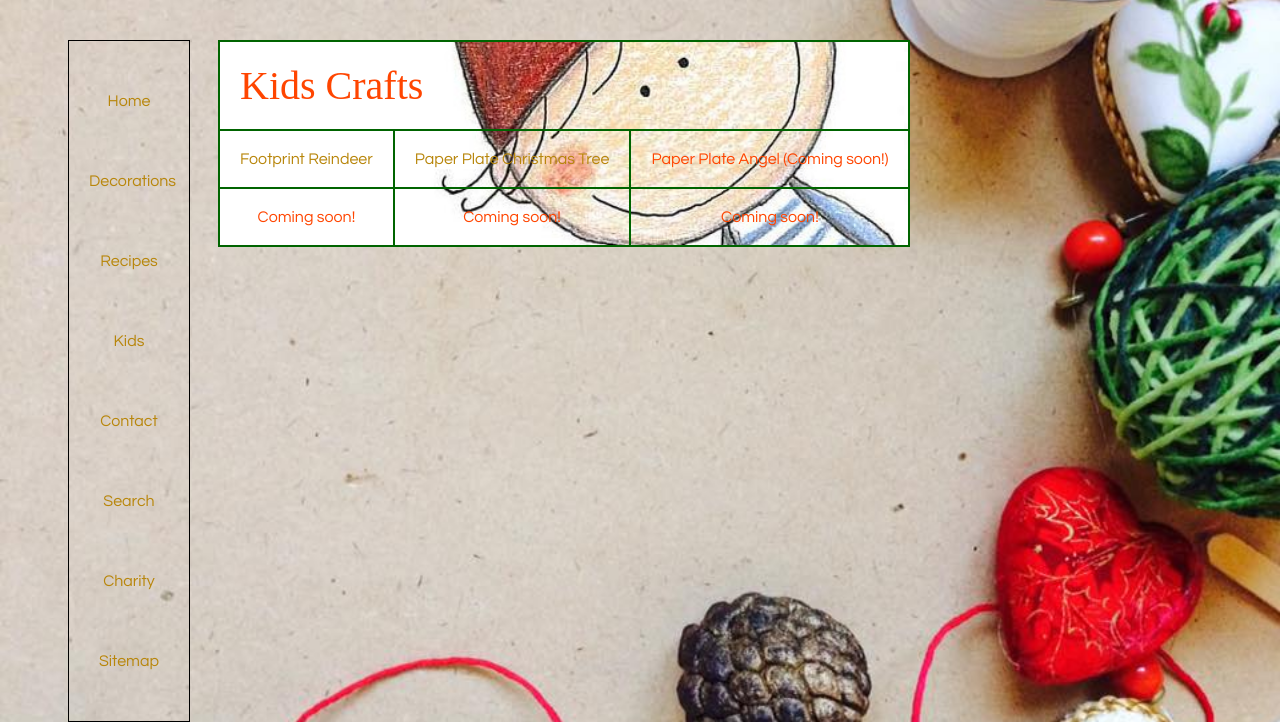
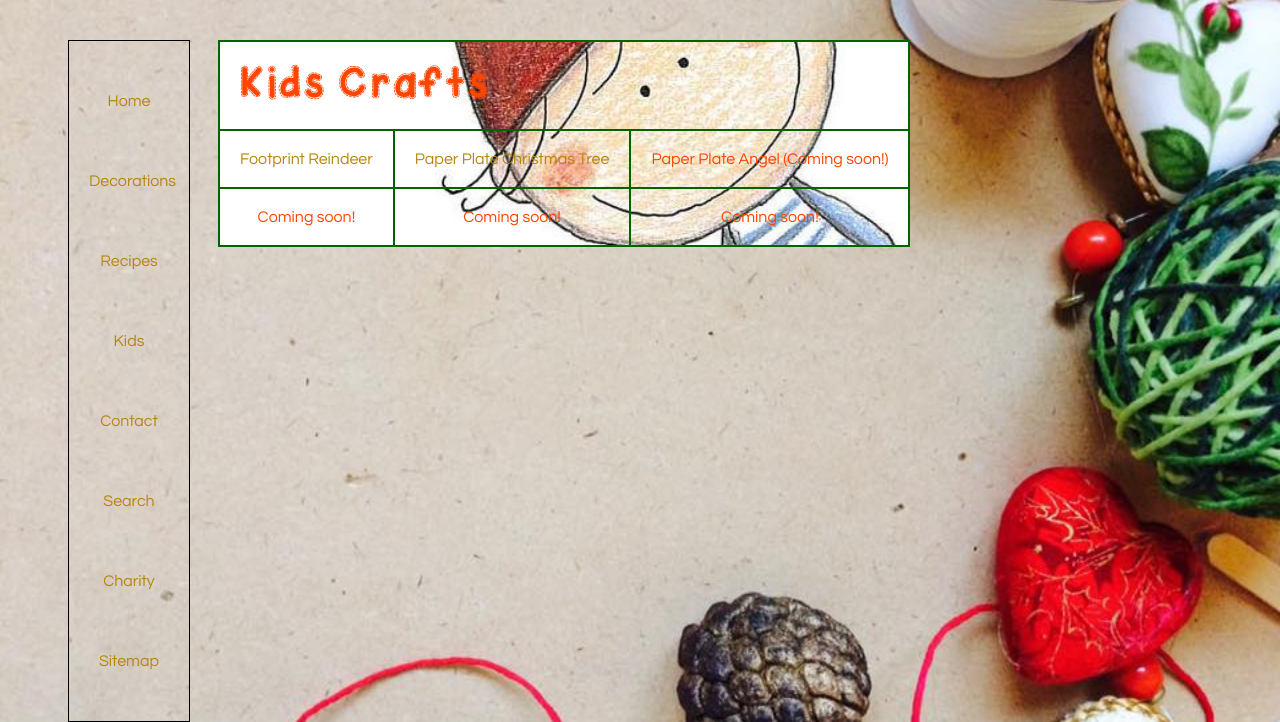
Before and after one commit to k00223364/WebDevelopment, a plain HTML site: page kids.html in a window 1280 px wide. Shown: the part 118-840 px from the top of the page. Drawn offline with Linux system fonts and the light colour scheme.

Commit message:
Fixed Fontface

```diff
--- a/css/styles.css
+++ b/css/styles.css
@@ -31,6 +31,11 @@ body {
 @font-face {
     font-family: JoanaPatchworkAlphabet;
     src: url(PatchworkAlphabet.ttf);
+}
+
+@font-face {
+    font-family: JoanaKBAStitchInTime;
+    src: url(KBAStitchInTime.ttf);
 }
 
 
@@ -188,7 +193,7 @@ td {
     font-size: 2.5em;
     font-style: bold;
     text-decoration-color: white;
-    font-family: "KBAStitchInTime";
+    font-family: "JoanaKBAStitchInTime";
     text-align: left;
     color: orangered;
 
```
Also changed, not shown: css/KBAStitchInTime.ttf (renamed from img/KBAStitchInTime.ttf), 2 other files.
